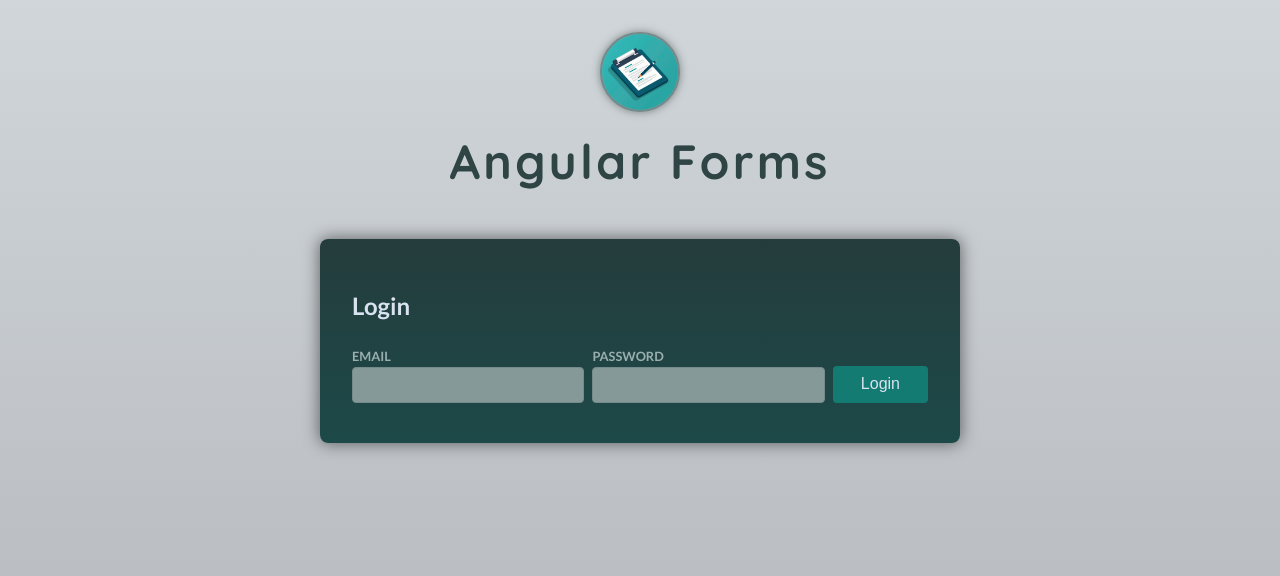
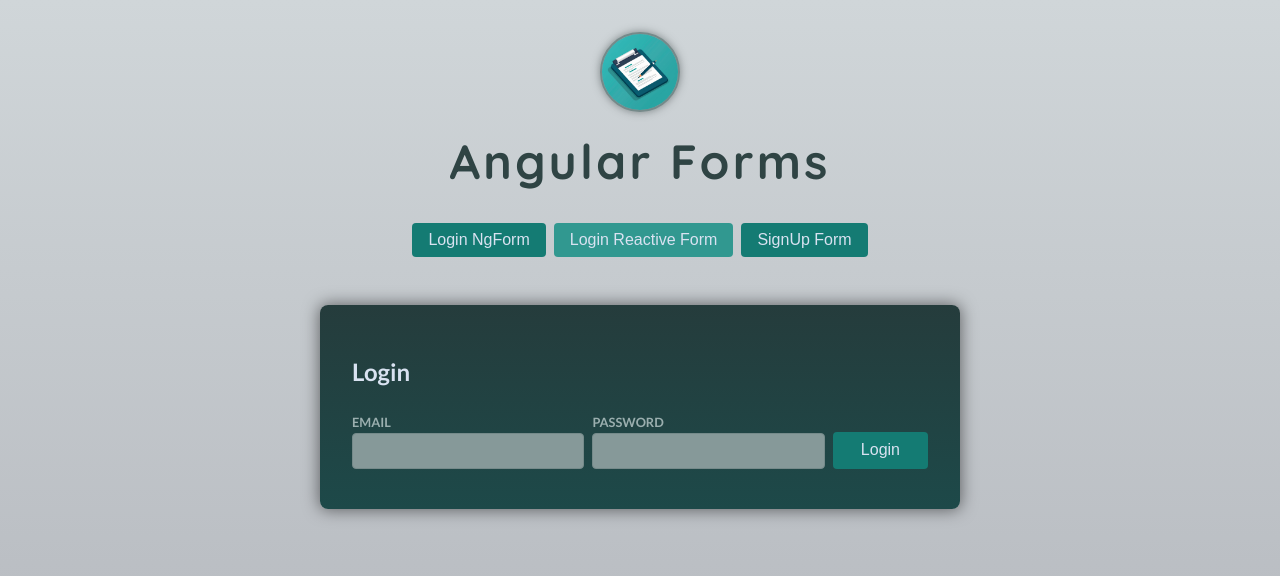
Before and after one commit to kuzn5298/courses, an Angular app: page / in a window 1280 px wide. Shown: the top 576 px of the page. Built offline with nearby package versions, Linux system fonts and the light colour scheme.

Commit message:
🎹 Add forms toggle

```diff
--- a/src/app/app.component.html
+++ b/src/app/app.component.html
@@ -3,4 +3,34 @@
   <h1>Angular Forms</h1>
 </header>
 
+<div class="forms-toggle">
+  <button
+    class="button"
+    (click)="selectForm('login-ng-form')"
+    [class.active]="formType() === 'login-ng-form'"
+  >
+    Login NgForm
+  </button>
+  <button
+    class="button"
+    (click)="selectForm('login-reactive-form')"
+    [class.active]="formType() === 'login-reactive-form'"
+  >
+    Login Reactive Form
+  </button>
+  <button
+    class="button"
+    (click)="selectForm('signup')"
+    [class.active]="formType() === 'signup'"
+  >
+    SignUp Form
+  </button>
+</div>
+
+@if(formType() === "login-ng-form") {
 <app-login />
+} @else if(formType() === "login-reactive-form") {
+<app-login-reactive />
+} @else {
+<app-signup />
+}
--- a/src/app/app.component.ts
+++ b/src/app/app.component.ts
@@ -1,11 +1,20 @@
-import { Component } from '@angular/core';
+import { Component, signal } from '@angular/core';
 
 import { LoginComponent } from './auth/login/login.component';
+import { LoginReactiveComponent } from './auth/login-reactive/login-reactive.component';
+import { SignupComponent } from './auth/signup/signup.component';
 
+type FormType = 'login-ng-form' | 'login-reactive-form' | 'signup';
 @Component({
   selector: 'app-root',
   standalone: true,
   templateUrl: './app.component.html',
-  imports: [LoginComponent],
+  imports: [LoginComponent, LoginReactiveComponent, SignupComponent],
 })
-export class AppComponent {}
+export class AppComponent {
+  formType = signal<FormType>('login-reactive-form');
+
+  selectForm(type: FormType) {
+    this.formType.set(type);
+  }
+}
--- /dev/null
+++ b/src/app/auth/login-reactive/login-reactive.component.css
@@ -0,0 +1,11 @@
+.control-row {
+  align-items: flex-end;
+}
+
+.control {
+  flex: 1;
+}
+
+button {
+  padding: 0.6rem 1.75rem;
+}
--- /dev/null
+++ b/src/app/auth/login-reactive/login-reactive.component.html
@@ -0,0 +1,17 @@
+<form>
+  <h2>Login</h2>
+
+  <div class="control-row">
+    <div class="control no-margin">
+      <label for="email">Email</label>
+      <input id="email" type="email" />
+    </div>
+
+    <div class="control no-margin">
+      <label for="password">Password</label>
+      <input id="password" type="password" />
+    </div>
+
+    <button class="button">Login</button>
+  </div>
+</form>
--- a/src/styles.css
+++ b/src/styles.css
@@ -158,7 +158,8 @@ hr {
 }
 
 .button:hover,
-.button:focus {
+.button:focus,
+.button.active {
   background-color: #319890;
 }
 
@@ -183,3 +184,10 @@ form.ng-submitted {
     border-color: #f84e2c;
   }
 }
+
+.forms-toggle {
+  display: flex;
+  justify-content: center;
+  flex-wrap: wrap;
+  gap: 0.5rem;
+}
```
Also changed, not shown: src/app/auth/login-reactive/login-reactive.component.ts (added, +9 -0 lines).
